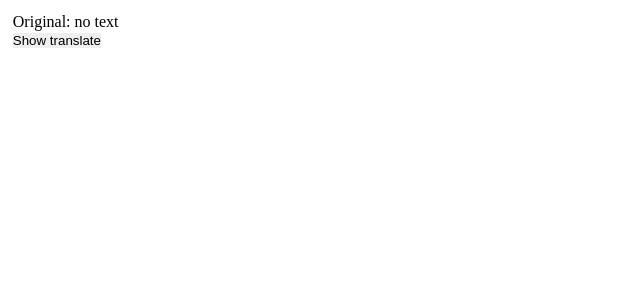
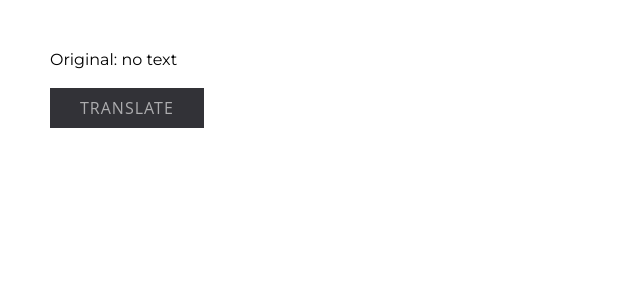
Before and after one commit to Unagimaki/bot-react-app, a React (Create React App) app: page / in a window 1280 px wide. Shown: the top 300 px of the page, without its empty margins (0-640 px from the left). Built offline with nearby package versions, Linux system fonts and the light colour scheme.

Commit message:
added button

```diff
--- a/public/index.html
+++ b/public/index.html
@@ -6,6 +6,9 @@
     <meta name="viewport" content="width=device-width, initial-scale=1" />
     <meta name="theme-color" content="#000000" />
     <meta name="description" content="Web site created using create-react-app"/>
+    <link rel="preconnect" href="https://fonts.googleapis.com">
+    <link rel="preconnect" href="https://fonts.gstatic.com" crossorigin>
+    <link href="https://fonts.googleapis.com/css2?family=Montserrat:ital,wght@0,100..900;1,100..900&display=swap" rel="stylesheet">
 
     <script src="https://telegram.org/js/telegram-web-app.js"></script>
     <title>React App</title>
--- a/src/App.css
+++ b/src/App.css
@@ -2,49 +2,16 @@
   margin: 0;
   padding: 0;
   box-sizing: border-box;
+  font-family: "Montserrat", sans-serif;
 }
 
 body {
   background: var(--tg-theme-bg-color);
   color: var(--tg-theme-text-color);
-  padding: 1vw;
+  padding: 50px;
 }
 
 button {
   border: none;
   outline: none;
 }
-
-.ul {
-  padding: 1vw;
-}
-.ul li {
-  display: flex;
-  margin-right: 10px;
-  align-items: center;
-}
-.li:not(:last-child) {
-  margin-bottom: 10px;
-}
-
-.line {
-  width: 70px;
-  height: 20px;
-  border: 2px solid green;
-  padding-left: 10px;
-  border-radius: 10px;
-  background: transparent;
-  background-size: 0% 100%;
-  animation: fill 2s ease-out forwards;
-}
-
-@keyframes fill {
-  0% {
-    background: linear-gradient(to right, green 0%, transparent 100%);
-    background-size: 0% 100%;
-  }
-  100% {
-    background: linear-gradient(to right, green 100%, transparent 100%);
-    background-size: 100% 100%;
-  }
-}
--- a/src/App.js
+++ b/src/App.js
@@ -3,6 +3,7 @@ import React, { useState, useEffect } from 'react';
 import { createTranslate } from './handlers/createTranslate';
 import { Route, Routes } from 'react-router-dom';
 import { Score } from './components/Score/score';
+import { Button } from './components/Button/Button';
 
 function App() {
   const [translatedText, setTranslatedText] = useState('');
@@ -35,10 +36,11 @@ function App() {
   return (
     <div>
       <p>Original: {originalText || 'no text'}</p>
+      <br/>
       {loading ? (
         <p>Loading...</p>
       ) : (
-        <button onClick={handleClick}>Show translate</button>
+        <Button handleClick={handleClick}/>
       )}
       <br/>
       {showTranslate &&
@@ -46,9 +48,6 @@ function App() {
           {translatedText}
         </div>
       }
-      <Routes>
-        <Route path='/score' element={<Score/>}/>
-      </Routes>
     </div>
   );
 }
--- a/src/components/Button/Button.jsx
+++ b/src/components/Button/Button.jsx
@@ -1,9 +1,9 @@
 import './button.css'
 
-export const Button = ({text}) => {
+export const Button = ({handleClick}) => {
     return(
-        <button className='button'>
-            {text}
-        </button>
+        <>
+            <a onClick={() => handleClick()} href="#" class="btn-flip" data-back="Translated" data-front="Translate"></a>
+        </>
     )
 }
--- a/src/components/Button/button.css
+++ b/src/components/Button/button.css
@@ -1,6 +1,49 @@
-.button {
-    padding: 10px 15px;
-    color: var(--tg-theme-text-color);
-    background: var(--tg-theme-bg-color);
-    cursor: pointer;
+.btn-flip {
+    opacity: 1;
+    outline: 0;
+    color: #fff;
+    line-height: 40px;
+    position: relative;
+    text-align: center;
+    letter-spacing: 1px;
+    display: inline-block;
+    text-decoration: none;
+    font-family: 'Open Sans';
+    text-transform: uppercase;
+    margin-bottom: 30px;
 }
+.btn-flip:hover:after {
+    opacity: 1;
+    transform: translateY(0) rotateX(0);
+}
+.btn-flip:hover:before {
+    opacity: 0;
+    transform: translateY(50%) rotateX(90deg);
+}
+.btn-flip:after {
+    top: 0;
+    left: 0;
+    opacity: 0;
+    width: 100%;
+    color: #323237;
+    display: block;
+    transition: 0.5s;
+    position: absolute;
+    background: #adadaf;
+    content: attr(data-back);
+    transform: translateY(-50%) rotateX(90deg);
+}
+.btn-flip:before {
+    top: 0;
+    left: 0;
+    opacity: 1;
+    color: #adadaf;
+    display: block;
+    padding: 0 30px;
+    line-height: 40px;
+    transition: 0.5s;
+    position: relative;
+    background: #323237;
+    content: attr(data-front);
+    transform: translateY(0) rotateX(0);
+}
--- a/src/components/Score/score.jsx
+++ b/src/components/Score/score.jsx
@@ -1,4 +1,10 @@
+import { useEffect } from "react"
+
 export const Score = () => {
+    useEffect(() => {
+        const urlParams = new URLSearchParams(window.location.search);
+        const score = urlParams.get('score');
+    }, [])
     return(
         <div>
             Hello from score
--- a/src/index.js
+++ b/src/index.js
@@ -1,12 +1,9 @@
 import React from 'react';
 import ReactDOM from 'react-dom/client';
 import App from './App';
-import { BrowserRouter } from 'react-router-dom';
 
 
 const root = ReactDOM.createRoot(document.getElementById('root'));
 root.render(
-  <BrowserRouter>
     <App />
-  </BrowserRouter>
 );
```
